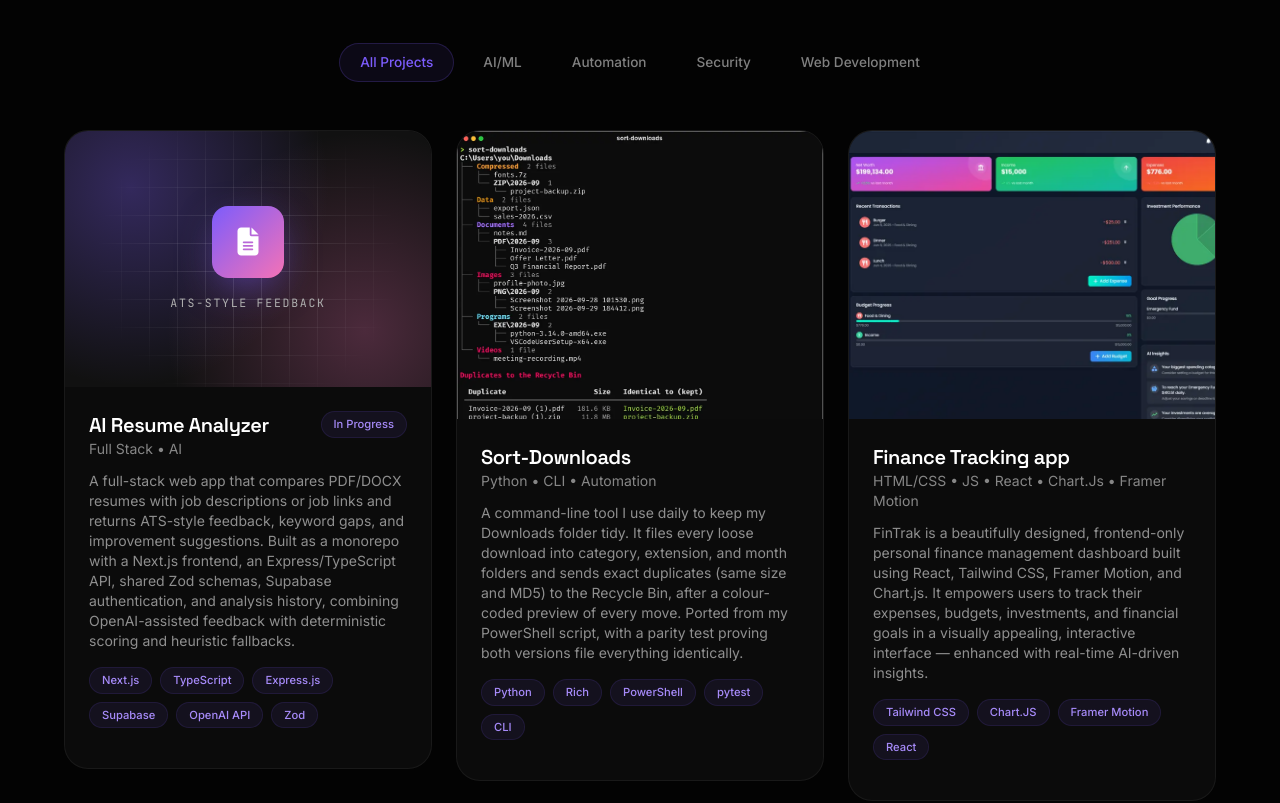
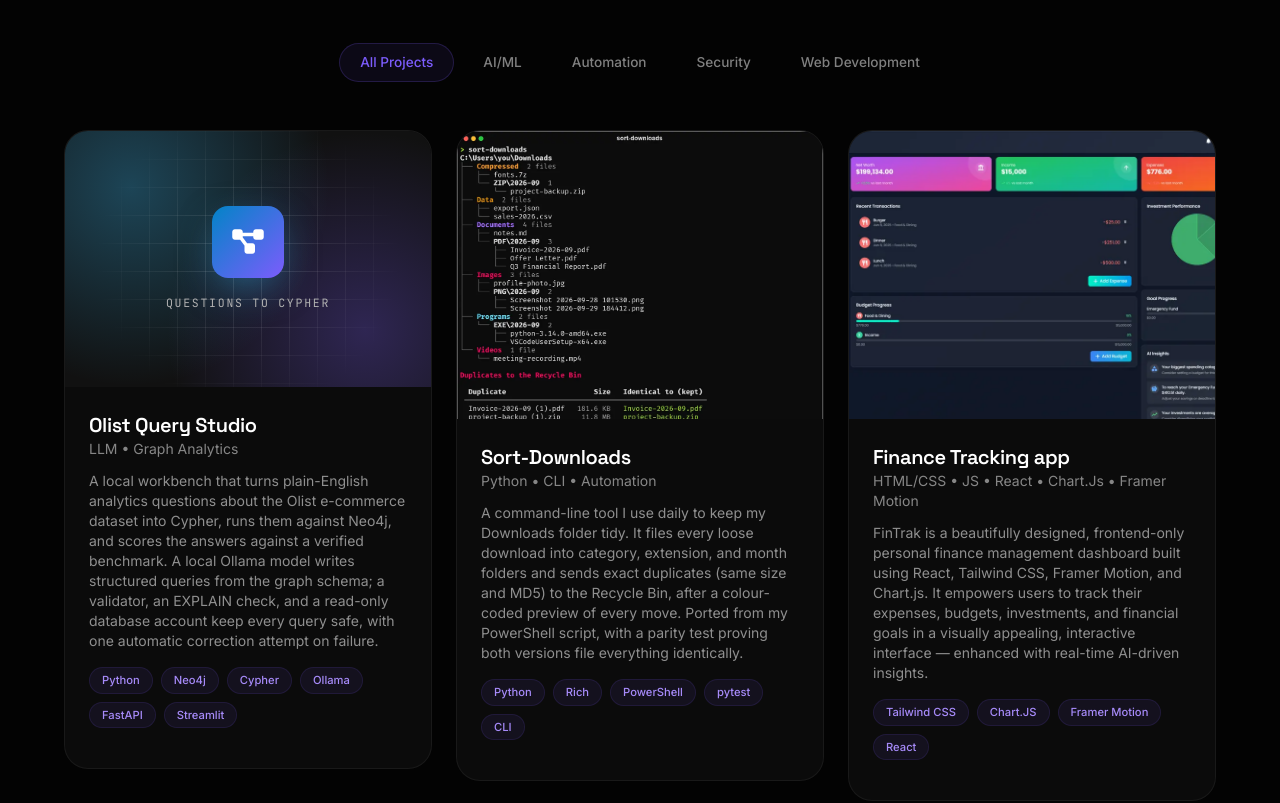
Before and after one commit to Divyajeet7978/Portfolio_Redesigned, a website: page index.html in a window 1280 px wide. Shown: the part 2160-2963 px from the top of the page. Drawn offline with Linux system fonts and the light colour scheme; animation ran at ten frames a second.

Commit message:
Feature the Olist Query Studio project

```diff
--- a/index.html
+++ b/index.html
@@ -236,6 +236,39 @@
             <!-- Masonry Grid with FLIP Animation -->
             <div class="masonry-grid" id="portfolioGrid">
 
+                <!-- Olist Query Studio - AI/ML -->
+                <div class="masonry-item animate-on-scroll" data-category-ai style="animation-delay: 0.2s;">
+                    <div class="glass-card p-0 overflow-hidden hover-multi-effect">
+                        <div class="relative overflow-hidden h-64">
+                            <a href="https://github.com/Divyajeet7978/Olist-Query-Studio" target="_blank"
+                                rel="noopener noreferrer" class="block h-full w-full"
+                                aria-label="Olist Query Studio on GitHub">
+                                <div class="project-cover project-cover-alt" aria-hidden="true">
+                                    <span class="project-cover-icon"><i class="fas fa-project-diagram"></i></span>
+                                    <span class="project-cover-label">Questions to Cypher</span>
+                                </div>
+                            </a>
+                        </div>
+                        <div class="p-6">
+                            <h3 class="text-xl font-semibold">Olist Query Studio</h3>
+                            <p class="opacity-75 text-sm mb-3">LLM &bull; Graph Analytics</p>
+                            <p class="opacity-80 mb-4 text-sm">A local workbench that turns plain-English analytics
+                                questions about the Olist e-commerce dataset into Cypher, runs them against Neo4j, and
+                                scores the answers against a verified benchmark. A local Ollama model writes structured
+                                queries from the graph schema; a validator, an EXPLAIN check, and a read-only database
+                                account keep every query safe, with one automatic correction attempt on failure.</p>
+                            <div class="flex flex-wrap gap-2 mb-4">
+                                <span class="tag-pill">Python</span>
+                                <span class="tag-pill">Neo4j</span>
+                                <span class="tag-pill">Cypher</span>
+                                <span class="tag-pill">Ollama</span>
+                                <span class="tag-pill">FastAPI</span>
+                                <span class="tag-pill">Streamlit</span>
+                            </div>
+                        </div>
+                    </div>
+                </div>
+
                 <!-- AI Resume Analyzer - AI/Web (in progress, no public repo yet) -->
                 <div class="masonry-item animate-on-scroll" data-category-ai data-category-web
                     style="animation-delay: 0.2s;">
```
